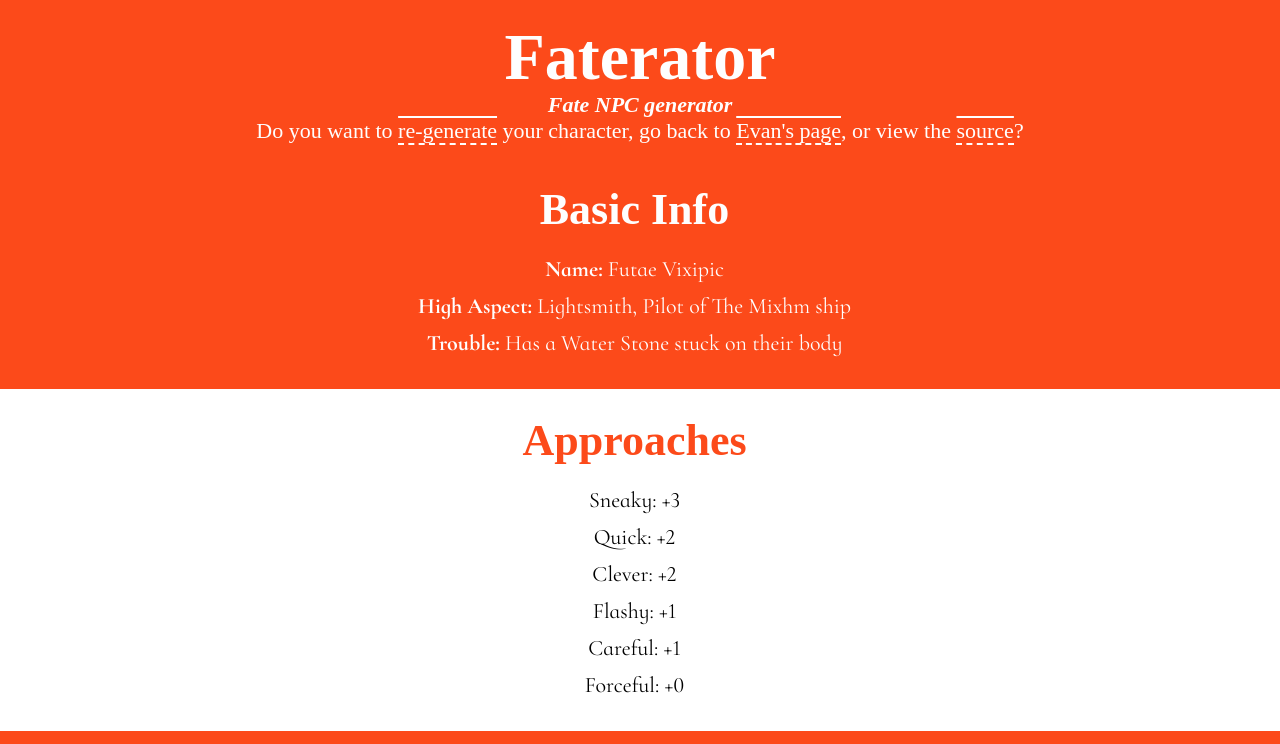
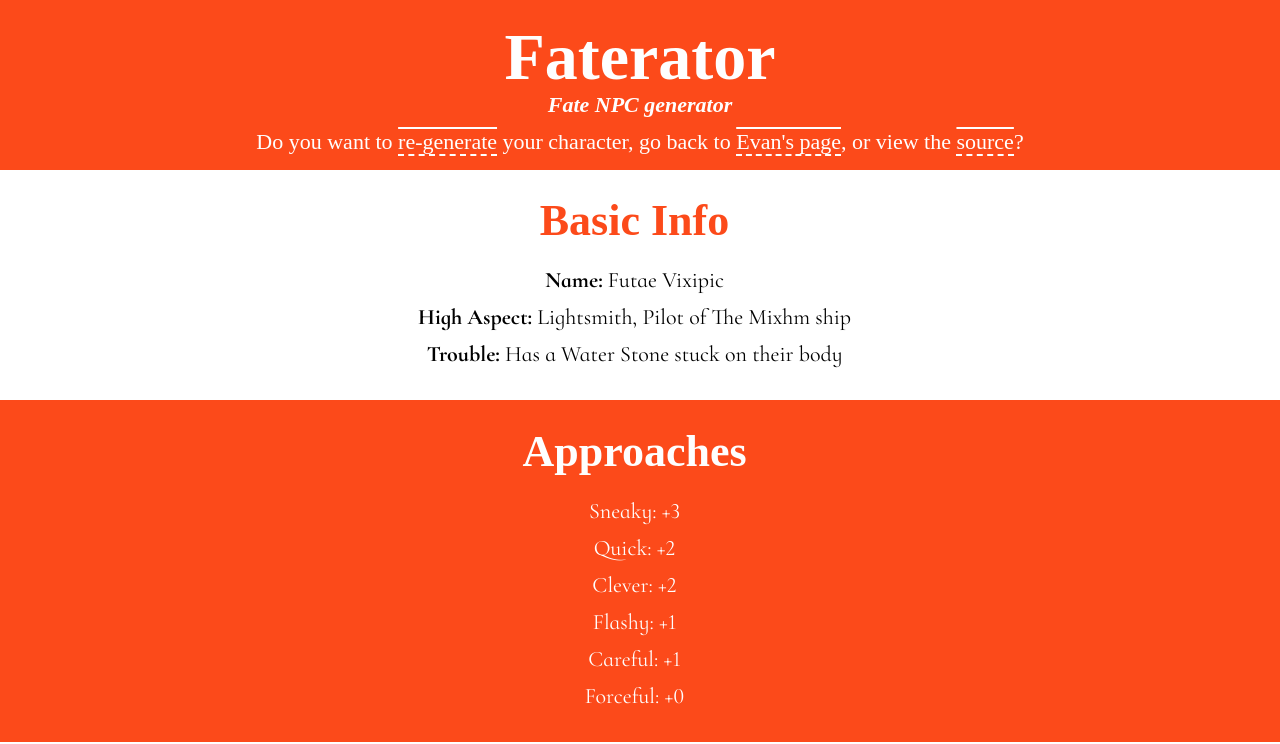
Before and after one commit to evangipson/faterator, a plain HTML site: page index.html in a window 1280 px wide. Shown: the top 744 px of the page. Drawn offline with Linux system fonts and the light colour scheme; a web font is replaced by a local one.

Commit message:
Give the links some breathing room
I also fixed the order of the alternating colors on the divs so it
looks balanced and the header looks more unique.

```diff
--- a/css/style.css
+++ b/css/style.css
@@ -66,7 +66,7 @@ ul li:last-child {
   padding-bottom: 0;
 }
 /* Fancy Alternating Color Divs */
-div:nth-child(odd), div:nth-child(odd) h3 {
+div:nth-child(even), div:nth-child(even) h3 {
   background: #fc4a1a;
   color: #fefefe;
 }
--- a/index.html
+++ b/index.html
@@ -28,7 +28,7 @@
         <h1>Faterator</h1>
         <div class="subtitle">
             <p><em>Fate NPC generator</em></p>
-            <p style="font-weight:300;">Do you want to <a href="http://evangipson.com/faterator">re-generate</a> your character, go back to <a href="http://evangipson.com">Evan's page</a>, or view the <a href="https://github.com/evangipson/faterator">source</a>?</p>
+            <p style="font-weight:300;padding-top:0.5rem;">Do you want to <a href="http://evangipson.com/faterator">re-generate</a> your character, go back to <a href="http://evangipson.com">Evan's page</a>, or view the <a href="https://github.com/evangipson/faterator">source</a>?</p>
         </div>
         <div class="basic-info">
             <h3>Basic Info</h3>
```
